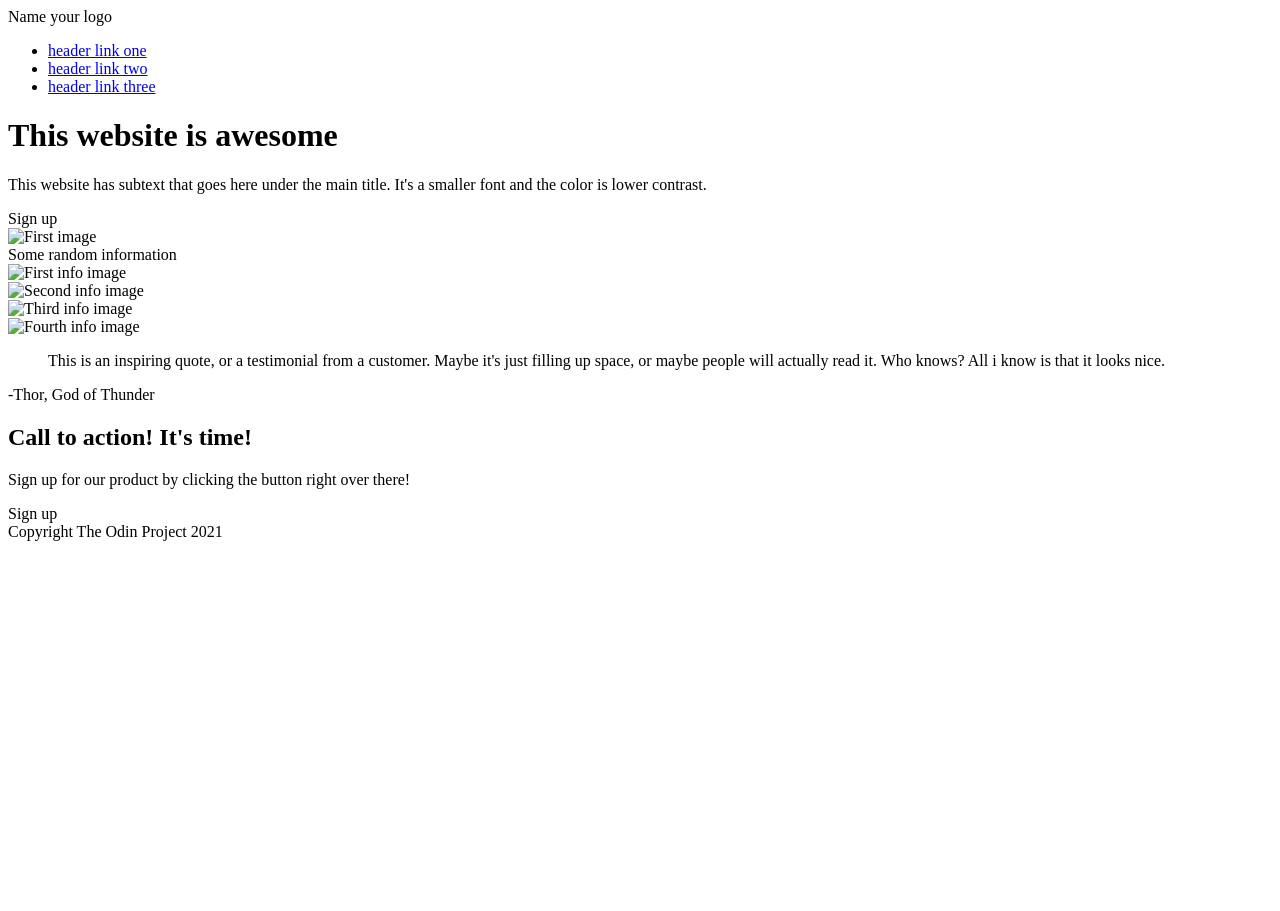
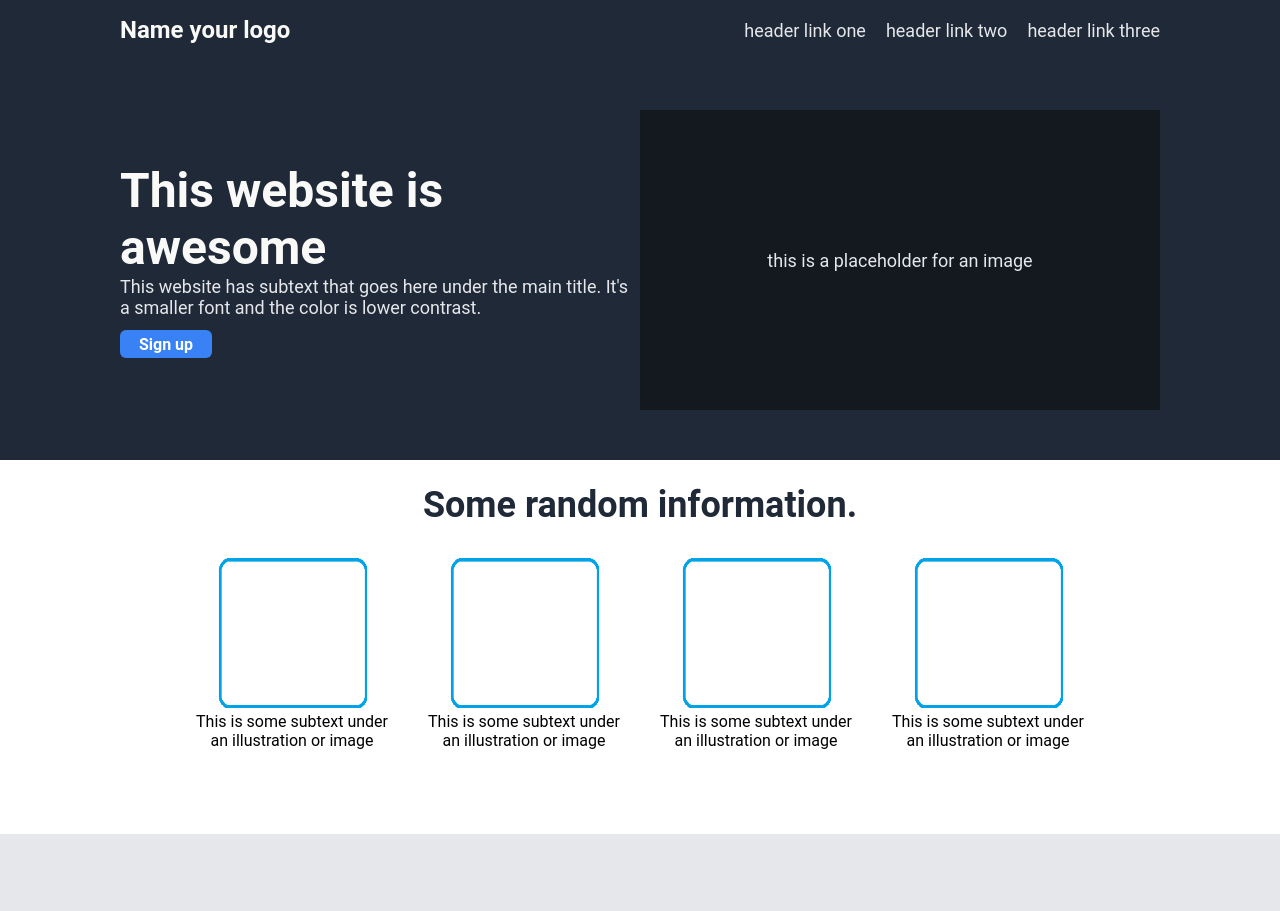
Before and after one commit to LouisNarcis29/landing-page, a plain HTML site: page index.html in a window 1280 px wide. Shown: the top 911 px of the page. Before the commit the page ends 800 px from the top, so only its background shows below. Drawn offline with Linux system fonts and the light colour scheme.

Commit message:
Add css file and images Complete the project

```diff
--- /dev/null
+++ b/css/style.css
@@ -0,0 +1,220 @@
+* {
+    box-sizing: border-box;
+    margin: 0;
+    padding: 0;
+}
+
+body {
+    font-family: 'roboto', 'Times New Roman';
+}
+
+.container {
+    max-width: 1100px;
+    margin: 0 auto;
+    padding: 0 30px;
+}
+
+.navbar {
+    background-color: #1F2937;
+    height: 60px;
+}
+
+.navbar .logo{
+    font-size: 24px;
+    color: #F9FAF8;
+    font-weight: bold;
+}
+
+.navbar ul{
+    list-style: none;
+    display: flex;
+    gap: 20px;
+}
+
+.navbar a{
+    text-decoration: none;
+    font-size: 18px;
+    color: #E5E7EB;
+}
+
+.navbar a:hover {
+    color: white;
+}
+
+.navbar .container {
+    display: flex;
+    justify-content: space-between;
+    align-items: center;
+    height: 100%;
+}
+
+.header {
+    background-color: #1F2937;
+    height: 400px;
+}
+
+.header .container {
+    height: 100%;
+    display: flex;
+    align-items: center;
+}
+
+.left-text,
+.image{
+    flex:1;
+}
+
+.image {
+    display: flex;
+    justify-content: center;
+    align-items: center;
+    width: 400px;
+    height: 300px;
+    background-color: #14181f;
+
+}
+
+.header h1{
+    font-size: 48px;
+    color: #F9FAF8;
+    font-weight: bold;
+}
+
+.header p {
+    font-size: 18px;
+    color: #E5E7EB;
+}
+
+.header .button {
+    display: flex;
+    justify-content: center;
+    align-items: center;
+    width: 92px;
+    height: 28px;
+    border-radius: 6px;
+    margin-top: 12px;
+    background-color: #3882F6;
+    color: white;
+    font-weight: bold;
+}
+
+.section-one {
+    background-color: white;
+    height: auto;
+    height: 350px;
+}
+
+.section-one h1 {
+    font-size: 36px;
+    font-weight: bold;
+    color: #1F2937;
+    margin-top: 24px;
+    margin-bottom: 32px;
+    text-align: center;
+}
+
+.section-one .container {
+    display: flex;
+    justify-content: center;
+    gap: 32px;
+    height: 100%;
+}
+
+.section-one img {
+    width: 150px;
+    height: 150px;
+}
+
+.section-one .box {
+    max-width: 200px;
+    text-align: center;
+}
+
+.section-two {
+    background-color: #E5E7EB;
+    height: 400px;
+}
+
+.section-two .container {
+    height: 100%;
+    display: flex;
+    flex-direction: column;
+    justify-content: center;
+    align-items: center;
+    width: 780px;
+}
+
+.section-two .quote {
+    font-size: 36px;
+    font-style: italic;
+    color: #1F2937;
+}
+
+.section-two .quote-writer {
+    justify-self: center;
+    align-self: flex-end;
+    font-weight: bold;
+    color: #1F2937;
+}
+
+.section-three {
+    background-color: white;
+    height: 250px;
+}
+
+.section-three .container {
+    height: 100%;
+    display: flex;
+    justify-content: center;
+    align-items: center;
+}
+
+.section-three .blue-container {
+    background-color: #3882F6;
+    display: flex;
+    width: 800px;
+    height: 100px;
+    padding: 0 60px;
+    justify-content: space-between;
+    align-items: center;
+    border-radius: 5px;
+}
+
+.section-three h3 {
+    color: white;
+    font-weight: bold;
+    line-height: 24px;
+}
+
+.section-three p {
+    color: white;
+    font-size: 14px;
+}
+
+.section-three .button {
+    border-radius: 6px;
+    border-style: solid;
+    border-color: white;
+    border-width: 2px;
+    width: 86px;
+    height: 28px;
+    display: flex;
+    justify-content: center;
+    align-items: center;
+    color: white;
+    font-weight: bold;
+}
+
+.footer {
+    background-color: #1F2937;
+    height: 70px;
+}
+
+.footer .container {
+    height: 100%;
+    display: flex;
+    justify-content: center;
+    align-items: center;
+    color: white;
+    font-size: 14px;
+}
--- a/index.html
+++ b/index.html
@@ -6,6 +6,7 @@
     <meta http-equiv="X-UA-Compatible" content="IE=edge">
     <meta name="viewport" content="width=device-width, initial-scale=1.0">
     <title>landingPage</title>
+    <link rel="stylesheet" href="./css/style.css">
 </head>
 
 <body>
@@ -13,7 +14,7 @@
         <div class="container">
             <div class="logo">Name your logo</div>
 
-            <ul class="nav-links">
+            <ul>
                 <li>
                     <a href="#">header link one</a>
                 </li>
@@ -31,7 +32,7 @@
 
     <header class="header">
         <div class="container">
-            <div>
+            <div class="left-text">
                 <h1>This website is awesome</h1>
                 <p>
                     This website has subtext that goes here under the main title.
@@ -40,24 +41,33 @@
                 <div class="button">Sign up</div>
             </div>
 
-            <img src="" alt="First image">
+            <div class="image">
+                <p>this is a placeholder for an image</p>
+            </div>
         </div>
     </header>
 
     <section class="section-one">
-        <div class="text">Some random information</div>
-        <div class="box-containter">
+        <h1>Some random information.</h1>
+        <div class="container">
             <div class="box">
-                <img src="#" alt="First info image">
+                <img src="./images/box.png" alt="First info image">
+                <div class="text">This is some subtext under an illustration or image</div>
             </div>
+
             <div class="box">
-                <img src="#" alt="Second info image">
+                <img src="./images/box.png" alt="Second info image">
+                <div class="text">This is some subtext under an illustration or image</div>
             </div>
+
             <div class="box">
-                <img src="#" alt="Third info image">
+                <img src="./images/box.png" alt="Third info image">
+                <div class="text">This is some subtext under an illustration or image</div>
             </div>
+
             <div class="box">
-                <img src="#" alt="Fourth info image">
+                <img src="./images/box.png" alt="Fourth info image">
+                <div class="text">This is some subtext under an illustration or image</div>
             </div>
         </div>
     </section>
@@ -69,15 +79,17 @@
                 Maybe it's just filling up space, or maybe people will actually read it.
                 Who knows? All i know is that it looks nice.
             </blockquote>
-            <p class="quote-writer">-Thor, God of Thunder</p>
+            <div class="quote-writer">
+                <p>-Thor, God of Thunder</p>
+            </div>
         </div>
     </section>
 
     <section class="section-three">
-        <div class="white-container">
+        <div class="container">
             <div class="blue-container">
                 <div class="text">
-                    <h2>Call to action! It's time!</h2>
+                    <h3>Call to action! It's time!</h2>
                     <p>Sign up for our product by clicking the button right over there!</p>
                 </div>
                 <div class="button">Sign up</div>
@@ -91,4 +103,5 @@
         </div>
     </footer>
 </body>
+
 </html>
```
Also changed, not shown: images/box.png (added).
